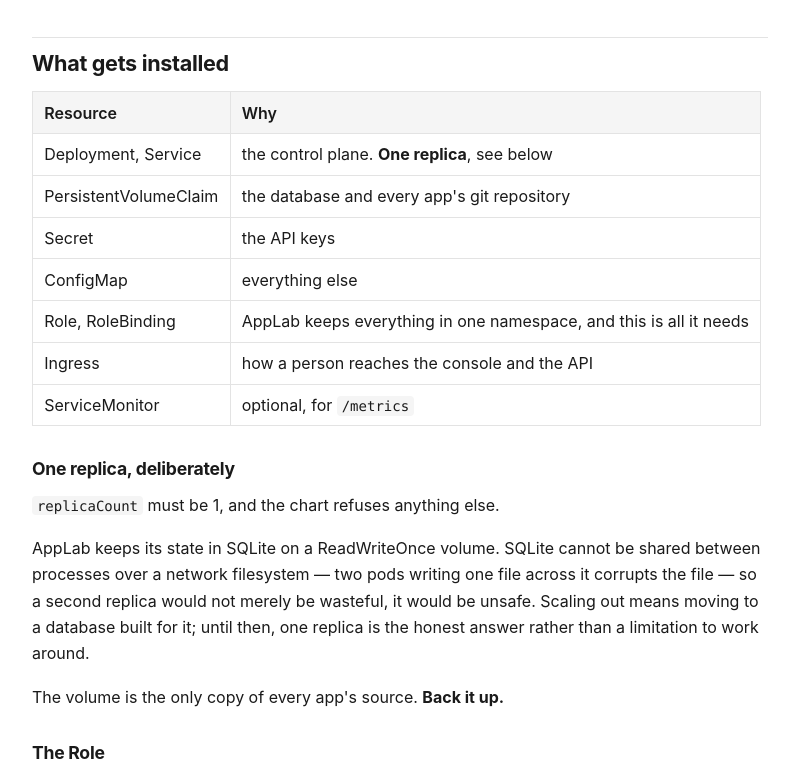
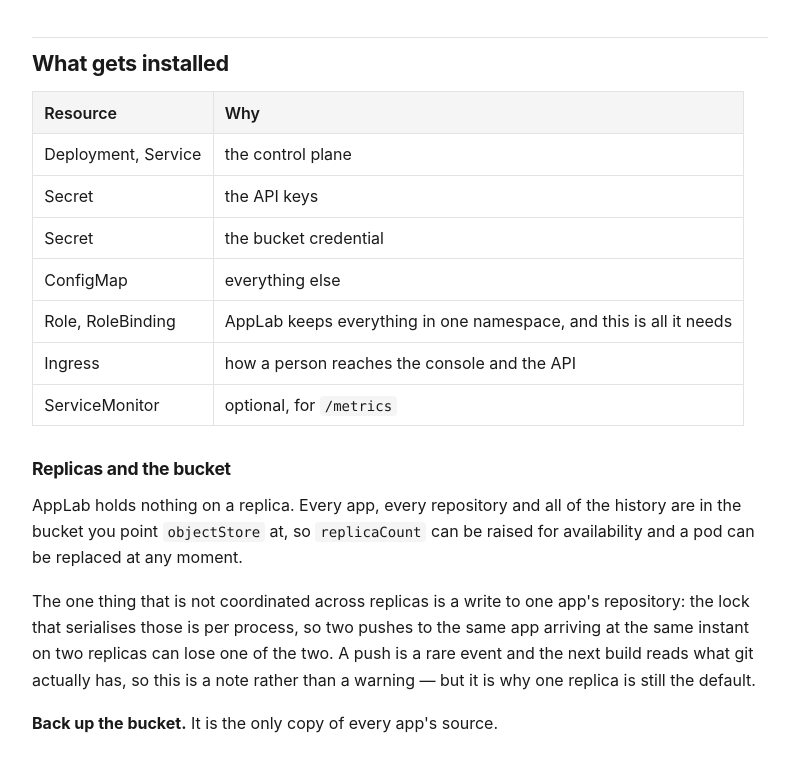
Before and after one commit to shaowenchen/applab, a plain HTML site: page chart.html in a window 1280 px wide. Shown: the part 4282-5053 px from the top of the page, without its empty margins (248-1047 px from the left). Drawn offline with Linux system fonts and the light colour scheme.

Commit message:
Publish applab chart 0.1.0-dev (d28b625)

```diff
--- a/chart.html
+++ b/chart.html
@@ -320,15 +320,15 @@
 <tbody>
 <tr>
 <td>Deployment, Service</td>
-<td>the control plane. <strong>One replica</strong>, see below</td>
-</tr>
-<tr>
-<td>PersistentVolumeClaim</td>
-<td>the database and every app's git repository</td>
+<td>the control plane</td>
 </tr>
 <tr>
 <td>Secret</td>
 <td>the API keys</td>
+</tr>
+<tr>
+<td>Secret</td>
+<td>the bucket credential</td>
 </tr>
 <tr>
 <td>ConfigMap</td>
@@ -348,14 +348,16 @@
 </tr>
 </tbody>
 </table>
-<h3>One replica, deliberately</h3>
-<p><code>replicaCount</code> must be 1, and the chart refuses anything else.</p>
-<p>AppLab keeps its state in SQLite on a ReadWriteOnce volume. SQLite cannot be
-shared between processes over a network filesystem — two pods writing one file
-across it corrupts the file — so a second replica would not merely be wasteful,
-it would be unsafe. Scaling out means moving to a database built for it; until
-then, one replica is the honest answer rather than a limitation to work around.</p>
-<p>The volume is the only copy of every app's source. <strong>Back it up.</strong></p>
+<h3>Replicas and the bucket</h3>
+<p>AppLab holds nothing on a replica. Every app, every repository and all of the
+history are in the bucket you point <code>objectStore</code> at, so <code>replicaCount</code> can be
+raised for availability and a pod can be replaced at any moment.</p>
+<p>The one thing that is not coordinated across replicas is a write to one app's
+repository: the lock that serialises those is per process, so two pushes to the
+same app arriving at the same instant on two replicas can lose one of the two.
+A push is a rare event and the next build reads what git actually has, so this
+is a note rather than a warning — but it is why one replica is still the default.</p>
+<p><strong>Back up the bucket.</strong> It is the only copy of every app's source.</p>
 <h3>The Role</h3>
 <p>AppLab runs in one namespace and deploys every app into it too, so a namespaced
 <code>Role</code> and <code>RoleBinding</code> are enough — one namespace, one binding, no cluster-wide
@@ -567,13 +569,15 @@
 they carry <code>applab.io/app</code>, not helm's release labels. So an uninstall stops
 AppLab and leaves every app it deployed running, which is usually what you want
 and occasionally a surprise.</p>
-<p>The PersistentVolumeClaim is not removed either, and it holds the only copy of
-every app's source.</p>
+<p><strong>The bucket is not touched.</strong> Everything AppLab remembers — the apps, their
+history and their source — is in object storage, which is not part of the
+release. An uninstall that emptied the bucket would be an uninstall that deleted
+every app's source, so it does not; the bucket is yours to keep or remove.</p>
 <p>To remove an installation completely:</p>
 <pre><code class="language-bash">kubectl -n ops-system get deployments,services -l applab.io/app   # what it deployed
 kubectl -n ops-system delete deployments,services,jobs,secrets -l applab.io/app
 kubectl -n ops-system delete virtualservices.networking.istio.io -l applab.io/app
-kubectl -n ops-system delete pvc applab                           # and the source with it
+# and the source, which is whatever you pointed objectStore at
 </code></pre>
 <p>The namespace itself is yours rather than AppLab's — it is where AppLab was
 installed, and it may hold other things. AppLab never deletes it.</p>
```
Also changed, not shown: index.html (+5 -3 lines), index.yaml (+4 -4 lines), 1 other file.
